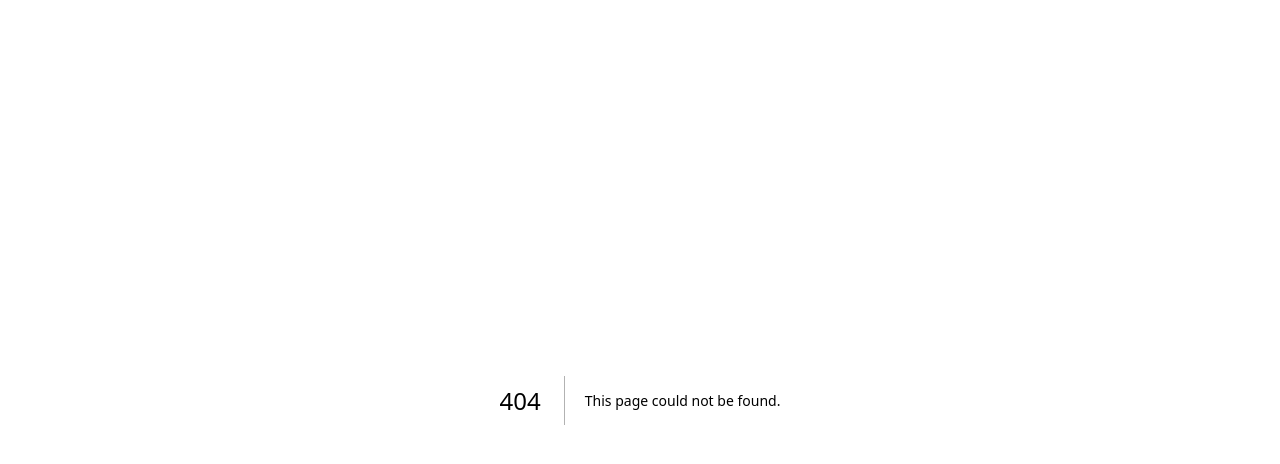
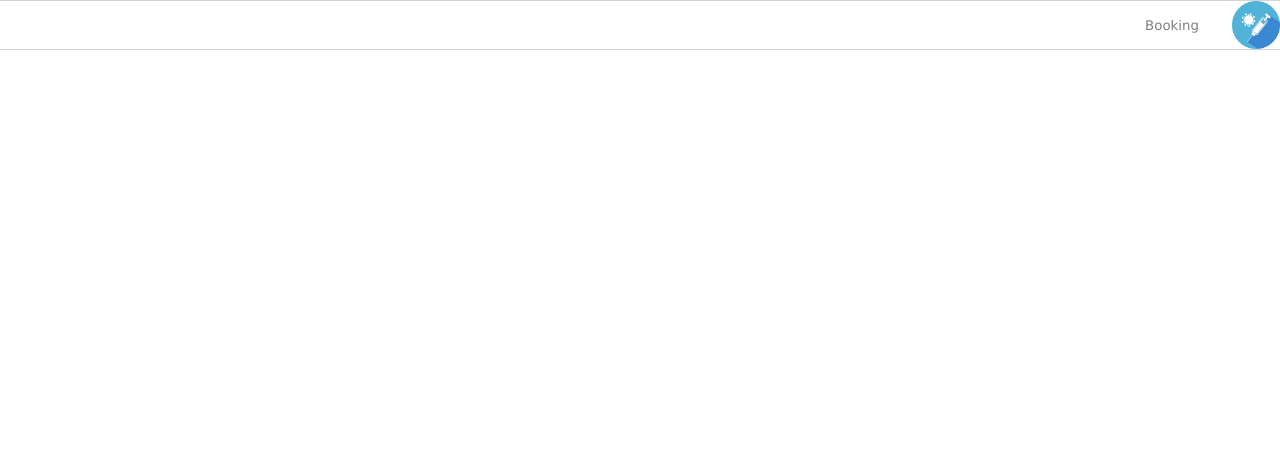
Before and after one commit to SuitedIceZ/sw-dev-prac-assignment, a Next.js app: page /booking in a window 1280 px wide. Before the commit this address had no page. Shown: the top 464 px of the page. Built offline with nearby package versions, Linux system fonts and the light colour scheme.

Commit message:
feat: add booking page

```diff
--- /dev/null
+++ b/src/app/booking/layout.tsx
@@ -0,0 +1,3 @@
+export default function BookingLayout () {
+
+}
--- /dev/null
+++ b/src/app/booking/page.tsx
@@ -0,0 +1,8 @@
+
+export default function Booking() {
+    return (
+        <main>
+            <div style={{color:'black'}}>booking</div>
+        </main>
+    )
+}
--- a/src/app/globals.css
+++ b/src/app/globals.css
@@ -87,6 +87,7 @@ body {
 
 body {
   color: rgb(var(--foreground-rgb));
+  margin-top: 50px;
 }
 
 a {
--- a/src/app/layout.tsx
+++ b/src/app/layout.tsx
@@ -1,7 +1,7 @@
 import './globals.css'
 import type { Metadata } from 'next'
 import { Inter } from 'next/font/google'
-
+import TopMenu from '@/components/TopMenu'
 const inter = Inter({ subsets: ['latin'] })
 
 export const metadata: Metadata = {
@@ -16,7 +16,9 @@ export default function RootLayout({
 }) {
   return (
     <html lang="en">
-      <body className={inter.className}>{children}</body>
+      <body className={inter.className}>
+        <TopMenu/>
+        {children}</body>
     </html>
   )
 }
--- /dev/null
+++ b/src/components/TopMenu.tsx
@@ -0,0 +1,13 @@
+import TopMenuItem from './TopMenuItem';
+import styles from './topmenu.module.css';
+import Image from 'next/image';
+
+export default function TopMenu() {
+    return (
+        <div className={styles.menucontainer}>
+            <Image src={'/img/logo.png'} className={styles.logoimg} alt='logo image'
+             width={0} height={0} sizes='100vh'/>
+             <TopMenuItem title='Booking' pageRef='/booking'/>
+        </div>
+    )
+}
--- /dev/null
+++ b/src/components/TopMenuItem.tsx
@@ -0,0 +1,11 @@
+import styles from "./topmenu.module.css"
+import Link from "next/link"
+
+export default function TopMenuItem ({ title, pageRef} : {title:string,pageRef:string}) {
+    return (
+        <Link href={pageRef} className={styles.itemcontainer}>
+            {title}
+        </Link>
+    )
+
+}
--- a/src/components/banner.module.css
+++ b/src/components/banner.module.css
@@ -3,7 +3,7 @@
     padding: 5px;
     margin: 0;
     width: 100vw;
-    height: 50vh;
+    height: 70vh;
     position: relative;
 }
 
--- /dev/null
+++ b/src/components/topmenu.module.css
@@ -0,0 +1,28 @@
+.menucontainer {
+    height: 50px;
+    background-color: white;
+    position: fixed;
+    top: 0px;
+    left: 0px;
+    right: 0px;
+    z-index: 30;
+    border-top: 1px solid lightgray;
+    border-bottom: 1px solid lightgray;
+    display: flex;
+    flex-direction: row-reverse;
+}
+
+.logoimg {
+    height: 100%;
+    width: auto;
+}
+
+.itemcontainer {
+    width: 120px;
+    text-align: center;
+    margin-top: auto;
+    margin-bottom: auto;
+    font-family: Verdana, Geneva, Tahoma, sans-serif;
+    font-size: 10pt;
+    color: grey;
+}
```
Also changed, not shown: public/img/logo.png (added).
